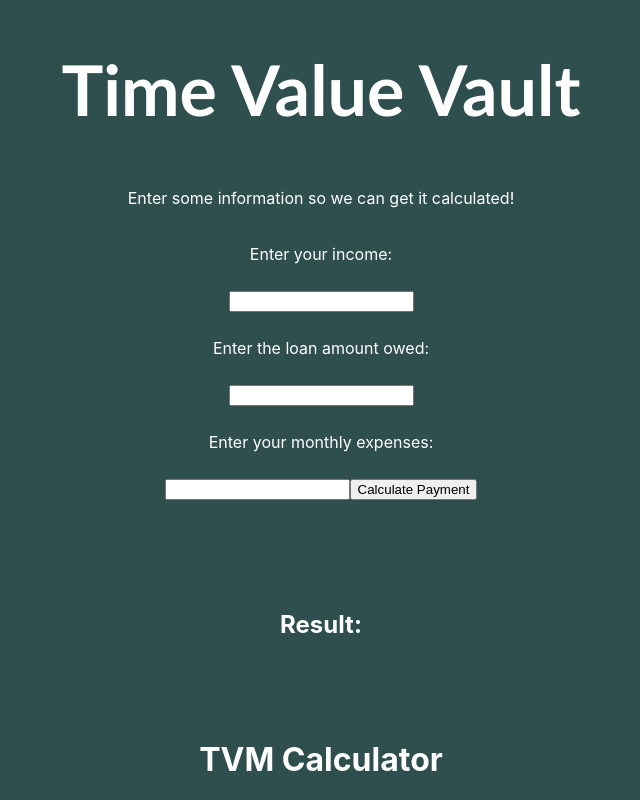
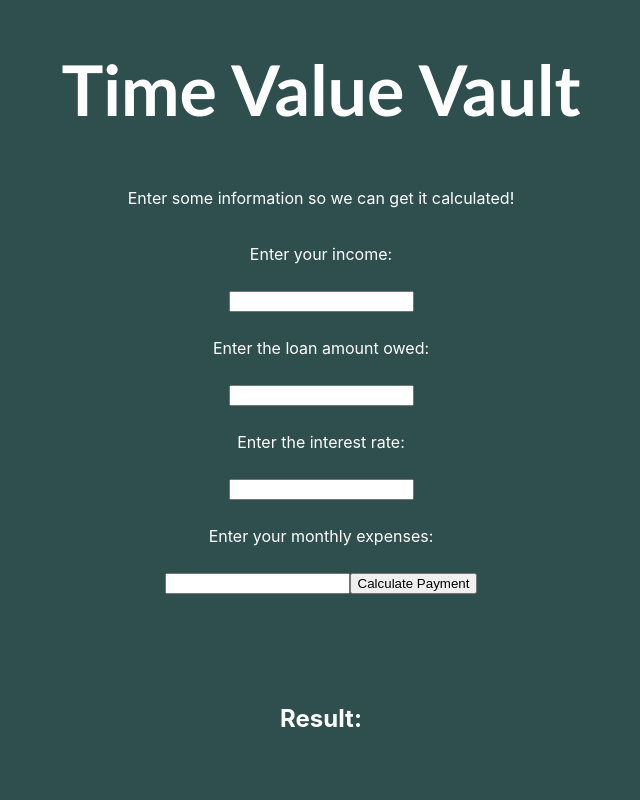
Before and after one commit to myakoobi/hackNC2024, a React (Create React App) app: page / in a window 1280 px wide. Both pictures are taken after typing "Sample", "name@example.com" into the empty fields and a click on the button "Login". Shown: the top 800 px of the page, without its empty margins (319-959 px from the left). Built offline with nearby package versions, Linux system fonts and the light colour scheme.

Commit message:
i had to modify it to make it work

```diff
--- a/src/App.js
+++ b/src/App.js
@@ -21,11 +21,12 @@ const App = () => {
   const calculatePayments = () => {
     const loan = parseFloat(loanAmount);
     const rate = parseFloat(interestRate)/100/12 ;
+    const months = 12;
     if (isNaN(loan)|| loan <= 0 || isNaN(rate) || rate <=0){
       setMonthlyPayment("Please enter valid numbers!");
       return;
     }
-    const monthly = loan * rate / (1 - Math.pow(1 + rate, -12));
+    const monthly = loan * rate / (1 - Math.pow(1 + rate, -months));
     const result = `$${monthly.toFixed(2)} per month`;
     setMonthlyPayment(result);
     sendEmail(user.email, loanAmount, expenses, result);
@@ -41,6 +42,7 @@ const App = () => {
           <p className='body'> Enter some information so we can get it calculated! </p>
           <p className='body'> Enter your income: </p> <input type="number" id="income" name="income"/>
           <p className='body'> Enter the loan amount owed: </p> <input type="number" id="loan" name="loan" onChange={(e) => setLoanAmount(e.target.value)}/>
+          <p className='body'> Enter the interest rate: </p> <input type="number" id="interest" name="interest" onChange={(e) => setInterestRate(e.target.value)}/>
           <p className='body'> Enter your monthly expenses:</p> <input type="number" id="expenses" name="expenses" onChange={(e) => setExpenses(e.target.value)}/>
           <button onClick={calculatePayments}>Calculate Payment</button>
           <h2 className='result' id="paymentResult">{"Result: " + monthlyPayment}</h2> {/* Display the result here */}
```
